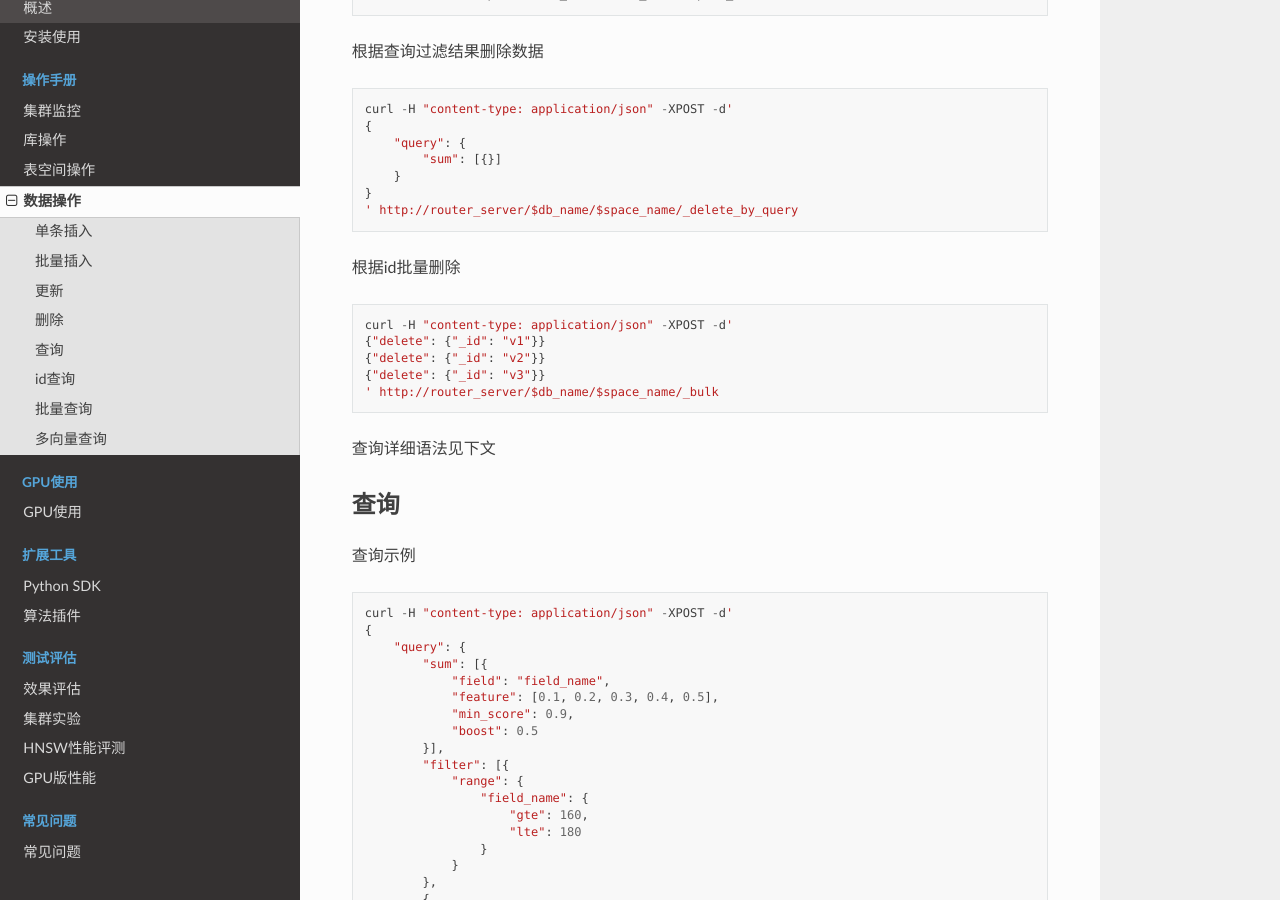
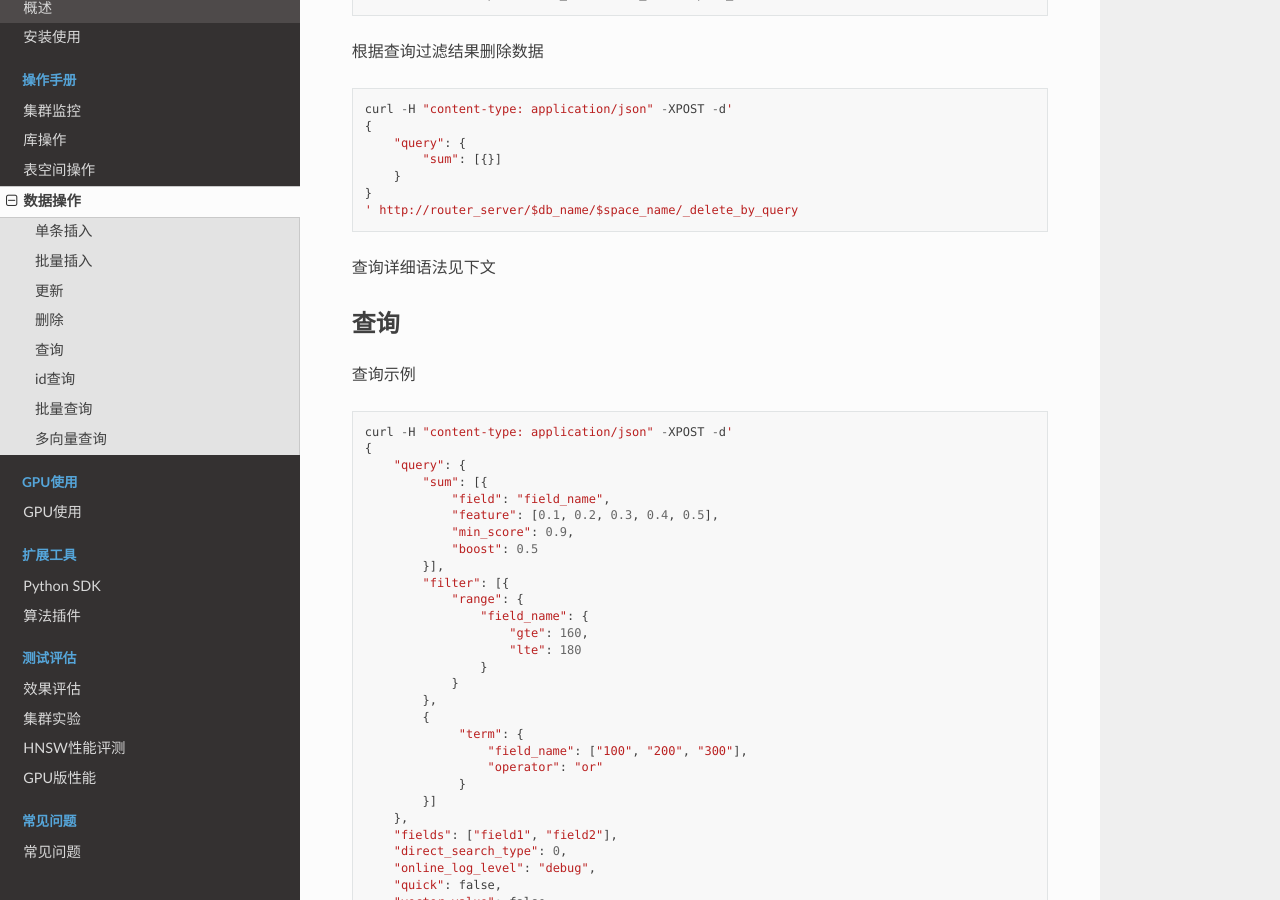
Before and after one commit to vearch/zh_docs, a Sphinx documentation site: the page built from docs/source/use_op/op_doc.rst, in a window 1280 px wide and 900 px high, scrolled down 2135 px. Built offline with Sphinx 7.4.7 and the Read the Docs theme 2.0.0, drawn with Linux system fonts in a browser that asks for light colours; pages that are not in the unit, such as notebooks, are missing from menus.

Commit message:
Update op_doc.rst

```diff
--- a/docs/source/use_op/op_doc.rst
+++ b/docs/source/use_op/op_doc.rst
@@ -109,15 +109,6 @@ json格式的变体，{"index": {"_id": "v1"}} 指定记录的id, _id值为空
       }
   }
   ' http://router_server/$db_name/$space_name/_delete_by_query
-
-根据id批量删除
-::
-
-    curl -H "content-type: application/json" -XPOST -d'
-    {"delete": {"_id": "v1"}}
-    {"delete": {"_id": "v2"}}
-    {"delete": {"_id": "v3"}}
-    ' http://router_server/$db_name/$space_name/_bulk
 
 
 查询详细语法见下文
```
